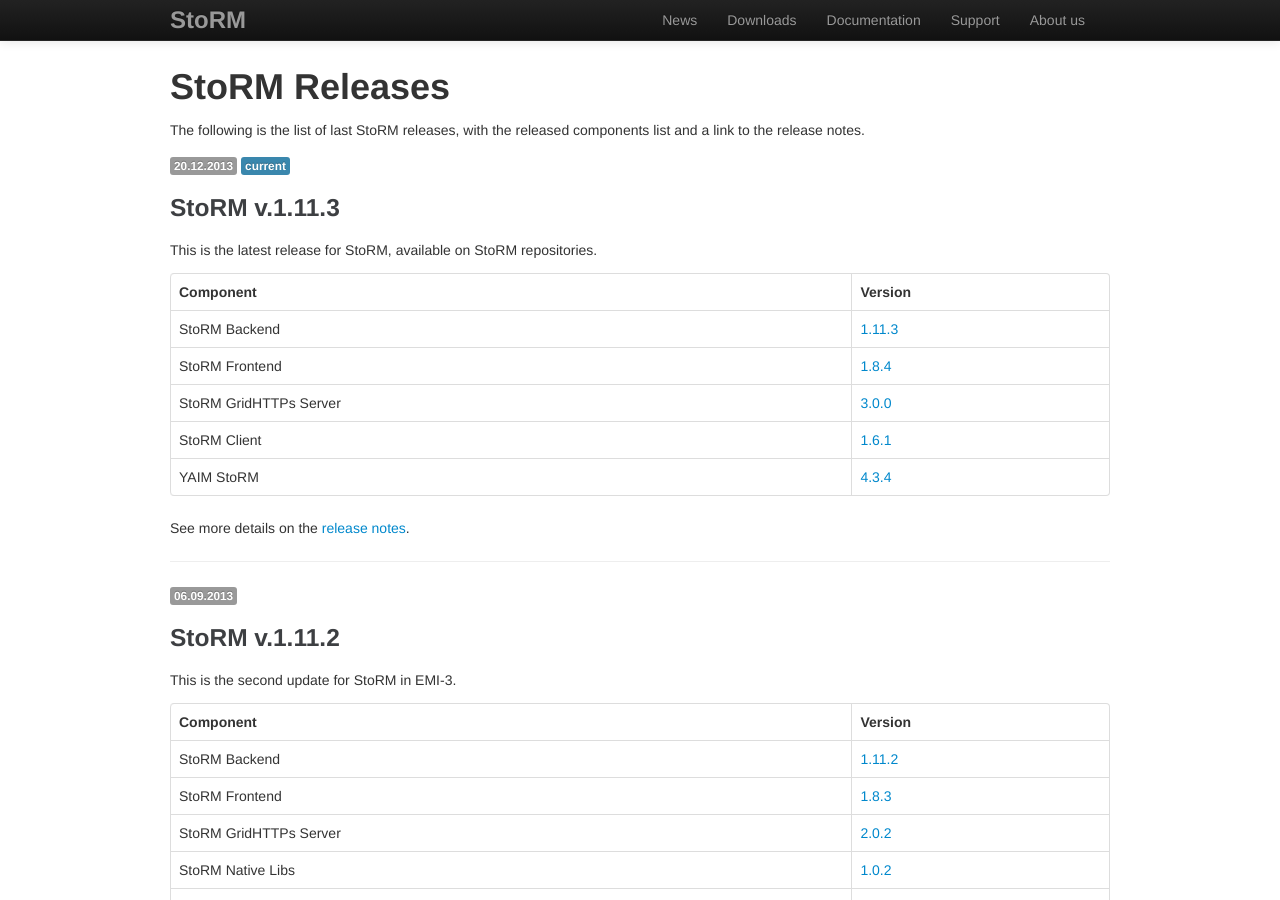
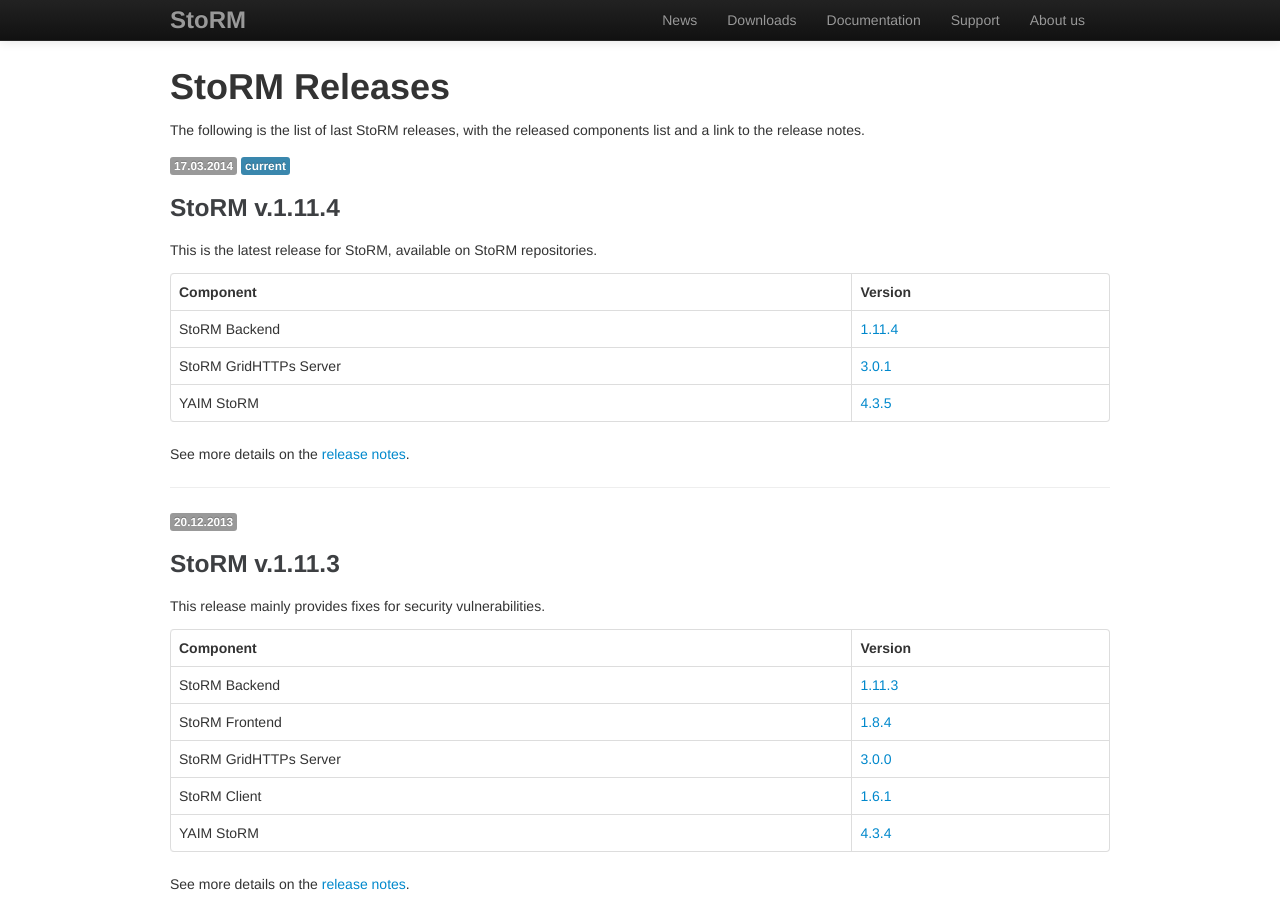
Before and after one commit to italiangrid/storm, a Jekyll site: the page built from releases.md, in a window 1280 px wide and 900 px high. Built offline with Jekyll 4.4.1, drawn with Linux system fonts in a browser that asks for light colours; Markdown is read by kramdown in place of the engine named in the settings.

Commit message:
Updated downloads and releases pages for release 1.11.4

```diff
--- a/_config.yml
+++ b/_config.yml
@@ -17,19 +17,19 @@
 storm_components:
     - name: StoRM Backend
       package: storm-backend-server
-      latest: 1.11.3
+      latest: 1.11.4
       new: true
       repo: StoRM
       visibility: show
     - name: StoRM Frontend
       package: storm-frontend-server
       latest: 1.8.4
-      new: true
-      repo: StoRM
+      new: false
+      repo: StoRM emi
       visibility: show
     - name: StoRM GridHTTPs Server
       package: storm-gridhttps-server
-      latest: 3.0.0
+      latest: 3.0.1
       new: true
       repo: StoRM
       visibility: show
@@ -48,8 +48,8 @@
     - name: StoRM client
       package: storm-srm-client
       latest: 1.6.1
-      new: true
-      repo: StoRM
+      new: false
+      repo: StoRM emi
       visibility: hide
     - name: StoRM GridHTTPs plugin
       package: storm-gridhttps-plugin
@@ -65,7 +65,7 @@
       visibility: hide
     - name: YAIM StoRM
       package: yaim-storm
-      latest: 4.3.4
+      latest: 4.3.5
       new: true
       repo: StoRM
       visibility: hide
--- a/releases.md
+++ b/releases.md
@@ -6,10 +6,25 @@
 
 The following is the list of last StoRM releases, with the released components list and a link to the release notes.
 
-<span class="label" style="margin-top: -20px;">20.12.2013</span> <span class="label label-info" style="margin-top: -20px;">current</span>
+<span class="label" style="margin-top: -20px;">17.03.2014</span> <span class="label label-info" style="margin-top: -20px;">current</span>
+### StoRM v.1.11.4
+
+This is the latest release for StoRM, available on StoRM repositories.
+
+| Component			   | Version	|
+|:---------------------|:-----------|
+|StoRM Backend 		   |[1.11.4]({{site.baseurl}}/release-notes/storm-backend-server/1.11.4/)|
+|StoRM GridHTTPs Server|[3.0.1]({{site.baseurl}}/release-notes/storm-gridhttps-server/3.0.1/)|
+|YAIM StoRM			   |[4.3.5]({{site.baseurl}}/release-notes/yaim-storm/4.3.5/)|
+
+See more details on the [release notes]({{site.baseurl}}/release-notes/StoRM-v1.11.4.html).
+
+___
+
+<span class="label" style="margin-top: -20px;">20.12.2013</span>
 ### StoRM v.1.11.3
 
-This is the latest release for StoRM, available on StoRM repositories.
+This release mainly provides fixes for security vulnerabilities.
 
 | Component			   | Version	|
 |:---------------------|:-----------|
```
Also changed, not shown: download.md (+1 -1 lines).
